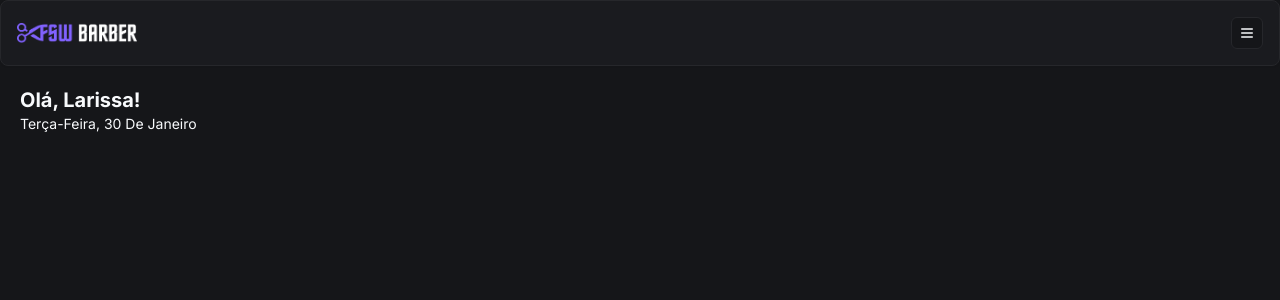
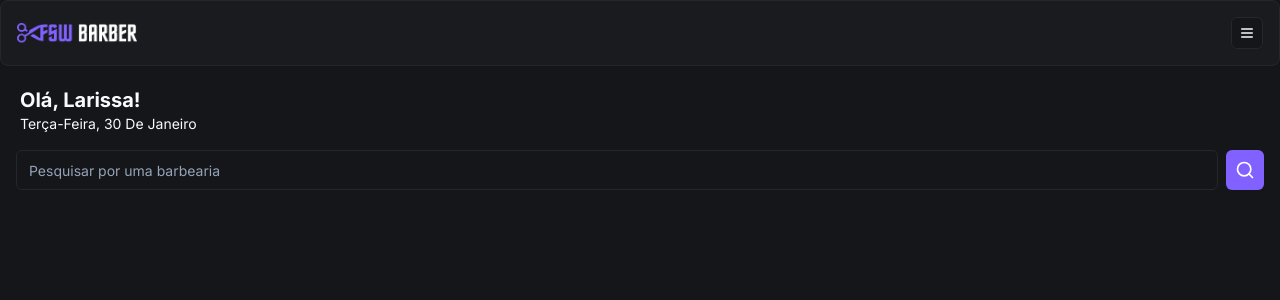
Before and after one commit to Larissa-Franciara/project-barbershop, a Next.js app: page / in a window 1280 px wide. Shown: the top 300 px of the page. Built offline with nearby package versions, Linux system fonts and the light colour scheme.

Commit message:
feat: add componet search

```diff
--- /dev/null
+++ b/app/(home)/_components/search.tsx
@@ -0,0 +1,17 @@
+"use client";
+import { Button } from "@/app/_components/ui/button";
+import { Input } from "@/app/_components/ui/input";
+import { SearchIcon } from "lucide-react";
+
+const  Search = () => {
+    return (
+        <div className="flex items-center gap-2">
+            <Input placeholder="Pesquisar por uma barbearia" />
+            <Button variant="default" size={"icon"}>
+                <SearchIcon size={20} />
+            </Button>
+        </div>
+     );
+}
+
+export default  Search;
--- a/app/(home)/page.tsx
+++ b/app/(home)/page.tsx
@@ -1,6 +1,7 @@
 import { format } from 'date-fns';
 import { ptBR } from "date-fns/locale";
 import Header from "../_components/header";
+import Search from './_components/search';
 
 
 export default function Home() {
@@ -8,14 +9,18 @@
     <div>
       <Header />
 
-      <div className='px-5 pt-5'>
-      <h2 className='text-xl font-bold'>Olá, Larissa!</h2>
+      <div className="px-5 pt-5">
+      <h2 className="text-xl font-bold">Olá, Larissa!</h2>
       <p className="capitalize text-sm">
         {format(new Date(), "EEEE',' dd 'de' MMMM", {
           locale: ptBR,
         })}
       </p>
       </div>
+
+      <div className="p-4">
+      <Search />
+      </div>
     </div>
   )
 }
--- /dev/null
+++ b/app/_components/ui/input.tsx
@@ -0,0 +1,25 @@
+import * as React from "react"
+
+import { cn } from "@/app/_lib/utils"
+
+export interface InputProps
+  extends React.InputHTMLAttributes<HTMLInputElement> {}
+
+const Input = React.forwardRef<HTMLInputElement, InputProps>(
+  ({ className, type, ...props }, ref) => {
+    return (
+      <input
+        type={type}
+        className={cn(
+          "flex h-10 w-full rounded-md border border-input bg-background px-3 py-2 text-sm ring-offset-background file:border-0 file:bg-transparent file:text-sm file:font-medium placeholder:text-muted-foreground focus-visible:outline-none focus-visible:ring-2 focus-visible:ring-ring focus-visible:ring-offset-2 disabled:cursor-not-allowed disabled:opacity-50",
+          className
+        )}
+        ref={ref}
+        {...props}
+      />
+    )
+  }
+)
+Input.displayName = "Input"
+
+export { Input }
```
